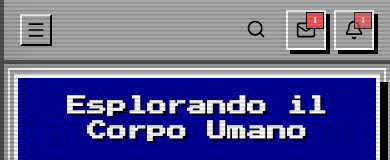
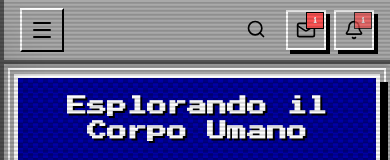
Before and after one commit to bethechangeitaly-creator/ECU_Dashboard_Retro, a React (Vite) app: page / in a window 390 px wide. Shown: the top 160 px of the page. Built offline with nearby package versions, Linux system fonts and the light colour scheme.

Commit message:
Fix mobile UI issues (iPhone scroll, occlusion, menu)

```diff
--- a/src/components/Header.jsx
+++ b/src/components/Header.jsx
@@ -39,9 +39,9 @@ const Header = ({ onMenuClick }) => {
                     <button
                         onClick={(e) => { handleClick(); onMenuClick(e); }}
                         onMouseEnter={handleMouseEnter}
-                        className="lg:hidden mr-1 p-1 border-2 border-t-white border-l-white border-b-black border-r-black active:border-t-black active:border-l-black active:border-b-white active:border-r-white bg-retro-light-gray shrink-0 text-black"
+                        className="lg:hidden mr-2 p-2 min-w-[44px] min-h-[44px] flex items-center justify-center border-2 border-t-white border-l-white border-b-black border-r-black active:border-t-black active:border-l-black active:border-b-white active:border-r-white bg-retro-light-gray shrink-0 text-black relative z-50"
                     >
-                        <Menu size={20} />
+                        <Menu size={24} />
                     </button>
 
 
@@ -108,7 +108,7 @@ const Header = ({ onMenuClick }) => {
                         </span>
                     </div>
                 </div>
-            </header>
+            </header >
         </>
     );
 };
--- a/src/layouts/MainLayout.jsx
+++ b/src/layouts/MainLayout.jsx
@@ -48,15 +48,15 @@ const MainLayout = () => {
     }, []);
 
     return (
-        <div className="min-h-screen bg-retro-light-gray dark:bg-retro-black font-pixel-body flex text-black dark:text-retro-white overflow-hidden relative">
+        <div className="min-h-screen h-[100dvh] bg-retro-light-gray dark:bg-retro-black font-pixel-body flex text-black dark:text-retro-white overflow-hidden relative">
             <div className="crt-overlay pointer-events-none fixed inset-0 z-[100]"></div>
             <CommandPalette />
             <PreferencesWindow />
             <DisclaimerModal />
             <Sidebar isOpen={sidebarOpen} onClose={() => setSidebarOpen(false)} />
-            <div className="flex-1 lg:ml-72 flex flex-col h-screen overflow-hidden border-l-4 border-retro-gray">
+            <div className="flex-1 lg:ml-72 flex flex-col h-[100dvh] overflow-hidden border-l-4 border-retro-gray">
                 <Header onMenuClick={() => setSidebarOpen(true)} />
-                <main ref={mainRef} className="flex-1 overflow-y-auto overflow-x-hidden p-0.5 xs:p-1 lg:p-8 bg-retro-light-gray dark:bg-retro-dark-blue relative">
+                <main ref={mainRef} className="flex-1 overflow-y-auto overflow-x-hidden p-0.5 xs:p-1 lg:p-8 pb-24 lg:pb-8 bg-retro-light-gray dark:bg-retro-dark-blue relative has-retro-scrollbar">
                     {/* Grid Background Effect */}
                     <div className="absolute inset-0 pointer-events-none opacity-20"
                         style={{
--- a/src/pages/DashboardPage.jsx
+++ b/src/pages/DashboardPage.jsx
@@ -343,13 +343,13 @@ const PartnershipNetwork = () => {
             {/* Partner Detail Modal */}
             <AnimatePresence>
                 {selectedPartner && (
-                    <div className="fixed top-16 left-0 lg:left-72 right-0 bottom-0 z-40 flex items-center justify-center p-4">
+                    <div className="fixed top-0 left-0 right-0 bottom-0 z-[60] flex items-start pt-16 lg:pt-0 lg:items-center justify-center p-4">
                         <motion.div
                             initial={{ opacity: 0 }}
                             animate={{ opacity: 0.5 }}
                             exit={{ opacity: 0 }}
                             onClick={() => setSelectedPartner(null)}
-                            className="absolute inset-0 bg-black/80 backdrop-blur-sm"
+                            className="absolute inset-0 bg-black/80 backdrop-blur-sm z-50"
                         />
                         <motion.div
                             initial={{ scale: 0.9, opacity: 0, y: 20 }}
```
